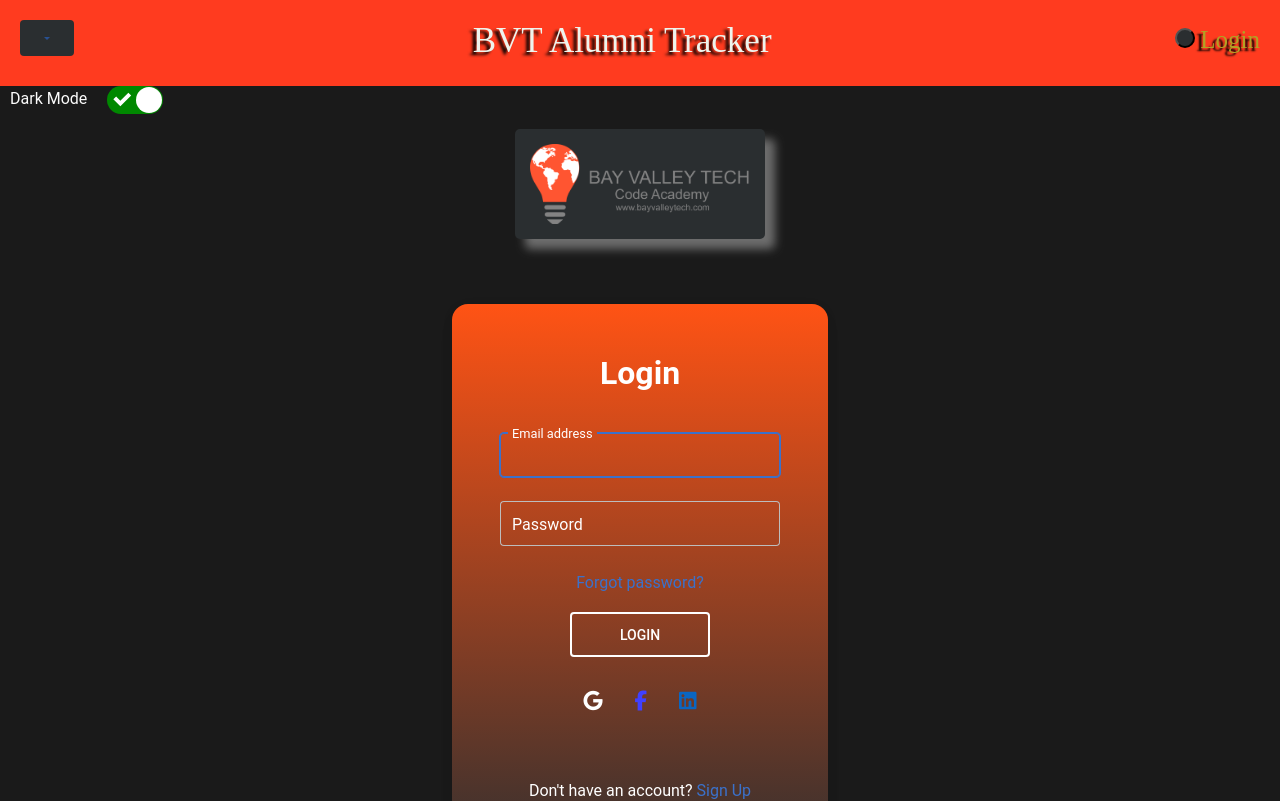
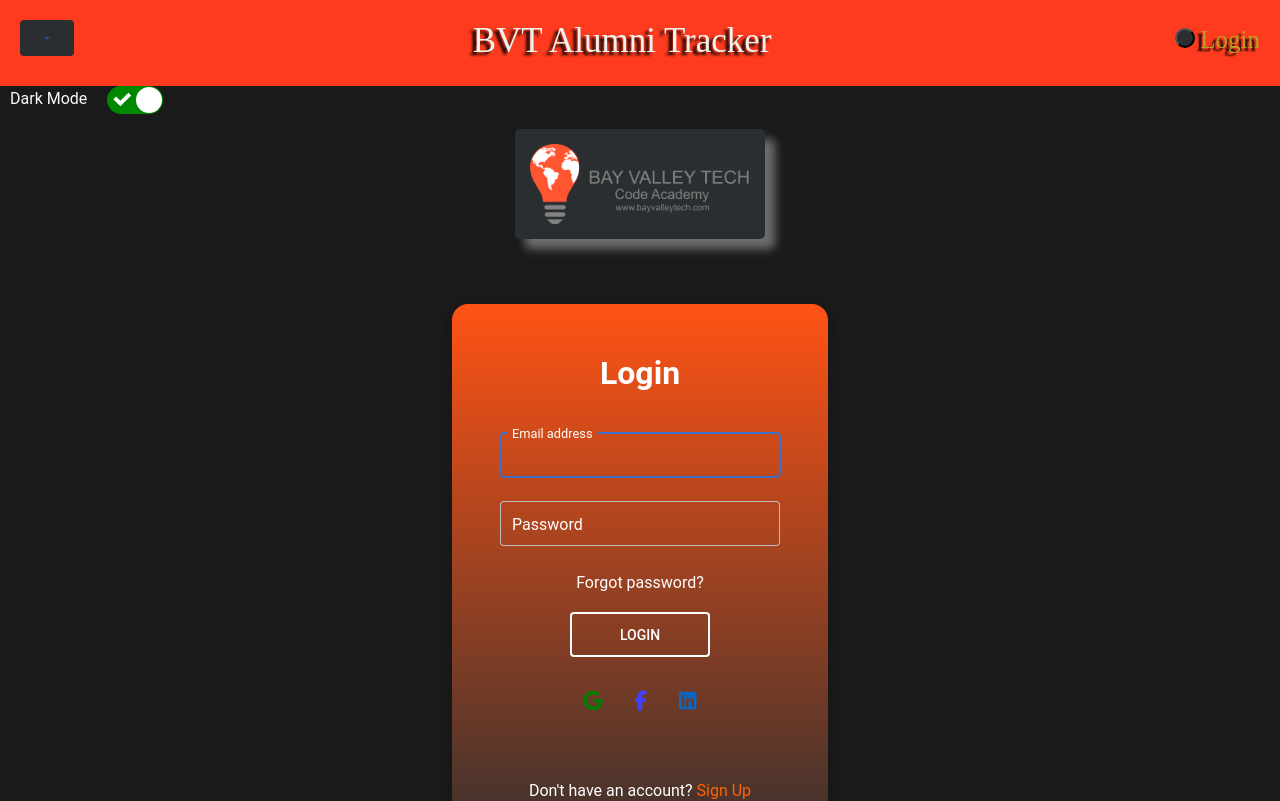
Before and after one commit to JulieKnox225/BVT-Alumni-Tracker-Object-Oriented-Otters, a React (Vite) app: page /login in a window 1280 px wide. Shown: the top 801 px of the page. Built offline with nearby package versions, Linux system fonts and the light colour scheme.

Commit message:
Login CSS changes.
V.3 Changes. Should be good for now, but open to suggestions!

```diff
--- a/src/Components/Login.jsx
+++ b/src/Components/Login.jsx
@@ -75,17 +75,17 @@ export const Login = () => {
         <h2 className="title-login">Login</h2>
         {/* <p className=" mb-5">Please enter your login and password!</p> */}
         {/* type was email but changed to text for debug */}
-        <MDBInput wrapperClass='mb-4 mx-5 w-100' labelClass='text-white' label='Email address' id='formControlLg' type='text' size="lg" ref={userRef} value={input.user}
+        <MDBInput wrapperClass='mb-4 mx-5 w-100' labelClass='input-text' label='Email address' id='formControlLg' type='text' size="lg" ref={userRef} value={input.user}
         onChange={e => setInput(prev => ({...prev, user: e.target.value}))}/>
-        <MDBInput wrapperClass='mb-4 mx-5 w-100' labelClass='text-white' label='Password' id='formControlLg' type='password' size="lg" value={input.password} onChange={e => setInput(prev => ({...prev, password: e.target.value}))}/>
+        <MDBInput wrapperClass='mb-4 mx-5 w-100' labelClass='input-text' label='Password' id='formControlLg' type='password' size="lg" value={input.password} onChange={e => setInput(prev => ({...prev, password: e.target.value}))}/>
 
-        <p className="login-text"><a className="" href="./forgotPassword">Forgot password?</a></p>
+        <p ><a className="fp-login" href="./forgotPassword">Forgot password?</a></p>
               <MDBBtn outline className='mx-2 px-5' color='white' size='lg'>
                 Login
               </MDBBtn>
 
               <div className='d-flex flex-row mt-3 mb-5 '>
-               <a href = "https://www.google.com/"><MDBBtn tag='a' color='none' className='m-3' style={{ color: 'white' }}>
+               <a href = "https://www.google.com/"><MDBBtn tag='a' color='none' className='m-3' style={{ color: 'green' }}>
                   <MDBIcon fab icon='google' size="lg"/>
                 </MDBBtn></a>
 
@@ -99,7 +99,7 @@ export const Login = () => {
               </div>
 
               <div>
-                <p className="login-text">Don&apos;t have an account? <a href="./addEntryPage" className="">Sign Up</a></p>
+                <p className="login-text">Don&apos;t have an account? <a href="./addEntryPage" className="sign-up-login">Sign Up</a></p>
               </div>
 
             </MDBCardBody>
--- a/src/index.css
+++ b/src/index.css
@@ -51,7 +51,7 @@ label{
   margin-bottom: 40px;
   margin-top:2px;
 }
-/* bg-dark text-white my-5 mx-auto */ *
+
  #light .login-card{
   background: linear-gradient(180deg, hsla(0, 0%, 100%, 1) 0%, hsla(9, 100%, 60%, 1) 100%);
   color: #FF5133;
@@ -61,10 +61,30 @@ label{
   background: linear-gradient(180deg, hsla(16, 100%, 54%, 1) 0%, rgb(49, 47, 47) 100%);
   color: rgb(255, 255, 255);
 }
+#light .input-text{
+  color: black;
+}
+#dark .input-text{
+  color: white;
+}
 
 #light .login-text{
   color: black;
 }
+
+#dark .fp-login{
+  color: #ffffff;
+}
+
+#light .fp-login{
+  color: black;
+}
+
+#dark .login-text{
+  color: white;
+}
+
+
 
 #light .bvt--logo{
     margin-left: 50px;
@@ -92,39 +112,14 @@ label{
   color:#CC0000;
   text-shadow: black 4px 3px 3px;
 }
-/*
-#light .form-label {
-  color: rgb(0, 0, 0);
+
+.sign-up-login{
+  color: rgb(255, 98, 0);
 }
 
-#dark .form-label {
+#light .sign-up-login{
   color: rgb(255, 255, 255);
 }
-
-#dark .login-text {
-  color:rgb(255, 255, 255);
-  font-size: medium;
-}
-#light .login-text {
-  color:rgb(2, 2, 2);
-  font-size: medium;
-} */
-/* .fa-google {
-  background:
-    linear-gradient(to bottom left,transparent 49%,#fbbc05 50%) 0 25%/48% 40%,
-    linear-gradient(to top    left,transparent 49%,#fbbc05 50%) 0 75%/48% 40%,
-
-    linear-gradient(-40deg ,transparent 53%,#ea4335 54%),
-    linear-gradient( 45deg ,transparent 46%,#4285f4 48%),
-    #34a853;
-  background-repeat:no-repeat;
-  -webkit-background-clip: text;
-  background-clip: text;
-  color: transparent;
-  -webkit-text-fill-color: transparent;
-} */
-  /* d-flex flex-row mt-3 mb-5 */
-
 
 .error{
   color: red;
@@ -173,8 +168,6 @@ label{
   color: #EEF4ED;
   text-shadow: black 4px  3px 3px;
 }
-
-
 
 .home-button-text:hover {
   color:#CC0000;
```
Also changed, not shown: 1 other file (tests, documents, lock files or other folders).
